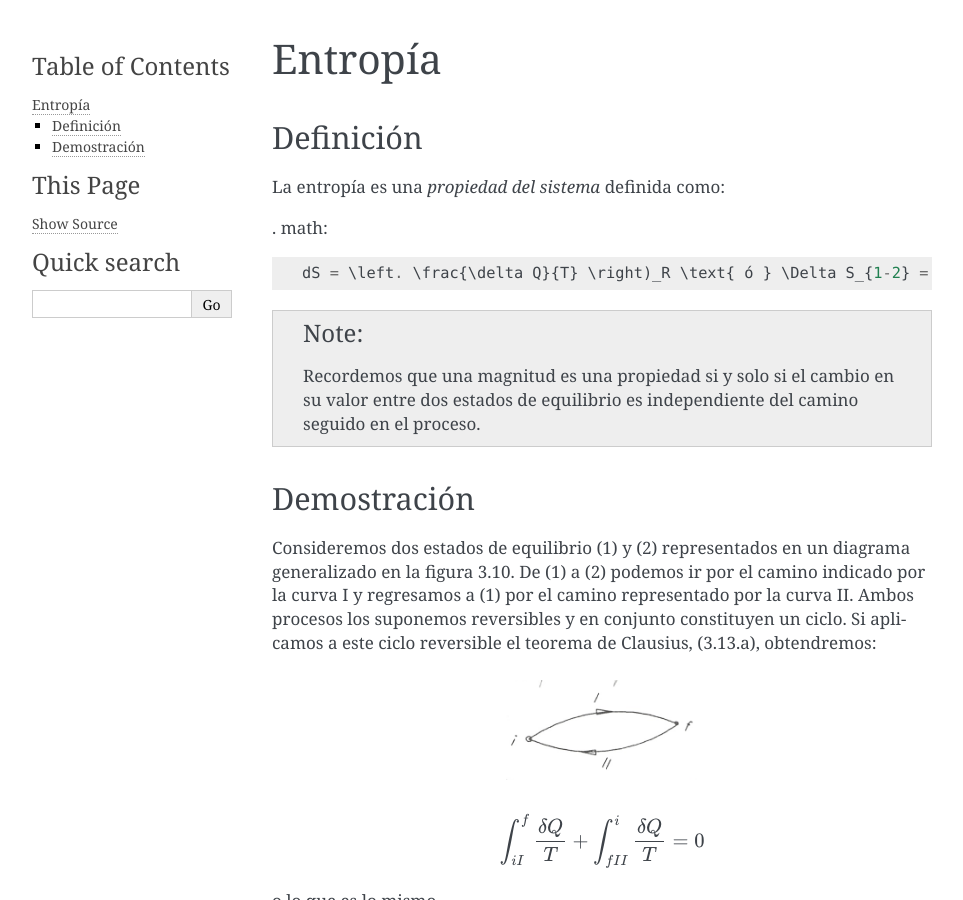
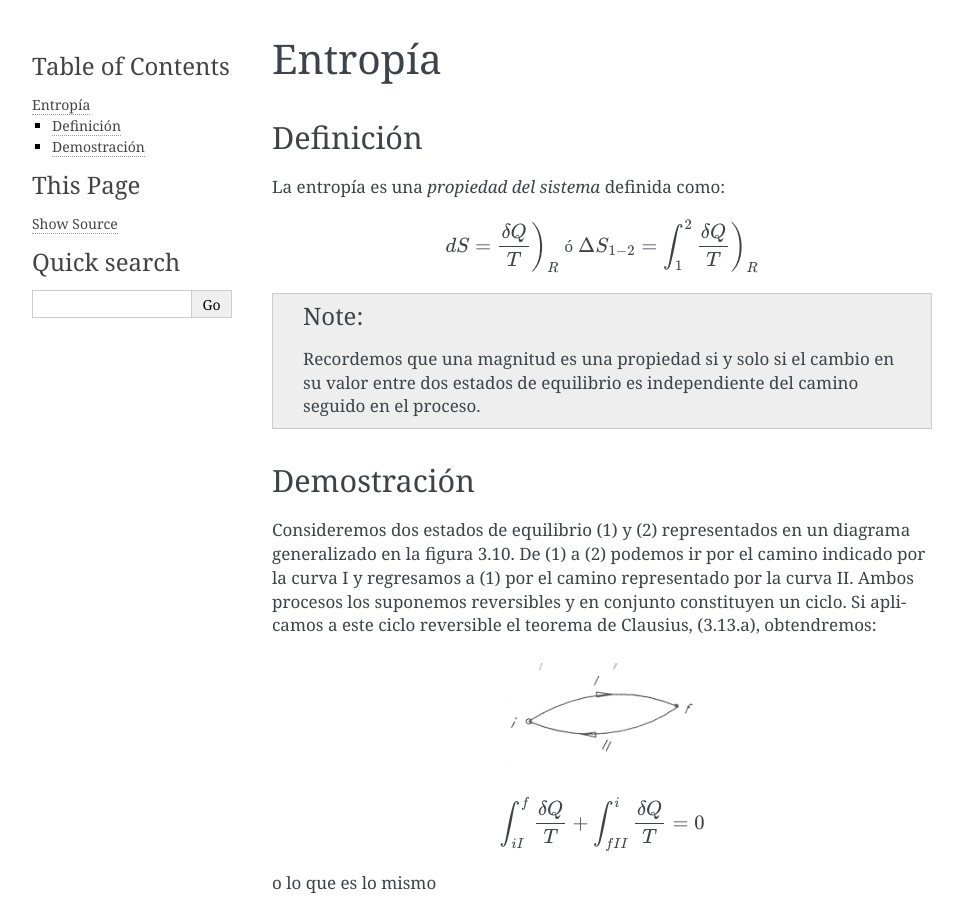
Before and after one commit to mantielero/termodinamica, a Sphinx documentation site: the page built from source/segundo_principio_entropia.rst, in a window 1280 px wide and 900 px high. Shown: the whole window, without its empty margins (148-1111 px from the left). Built offline with Sphinx 7.4.7, drawn with Linux system fonts in a browser that asks for light colours.

Commit message:
Update segundo_principio_entropia.rst

```diff
--- a/source/segundo_principio_entropia.rst
+++ b/source/segundo_principio_entropia.rst
@@ -7,7 +7,7 @@ Definición
 La entropía es una *propiedad del sistema* definida como:
 
 
-. math::
+.. math::
 
    dS = \left. \frac{\delta Q}{T} \right)_R \text{ ó } \Delta S_{1-2} = \int_1^2 \left.\frac{\delta Q}{T}\right)_R
 
```
